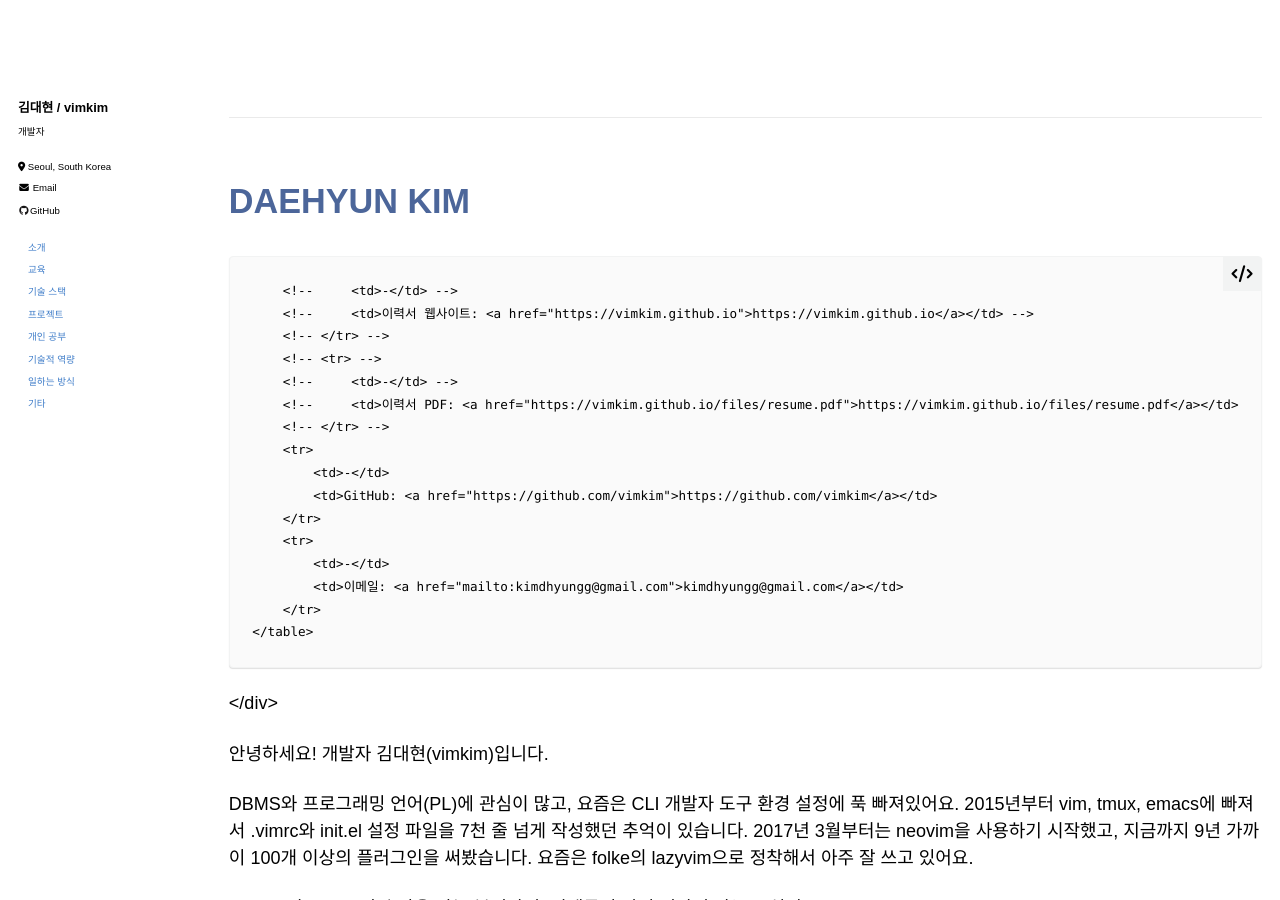
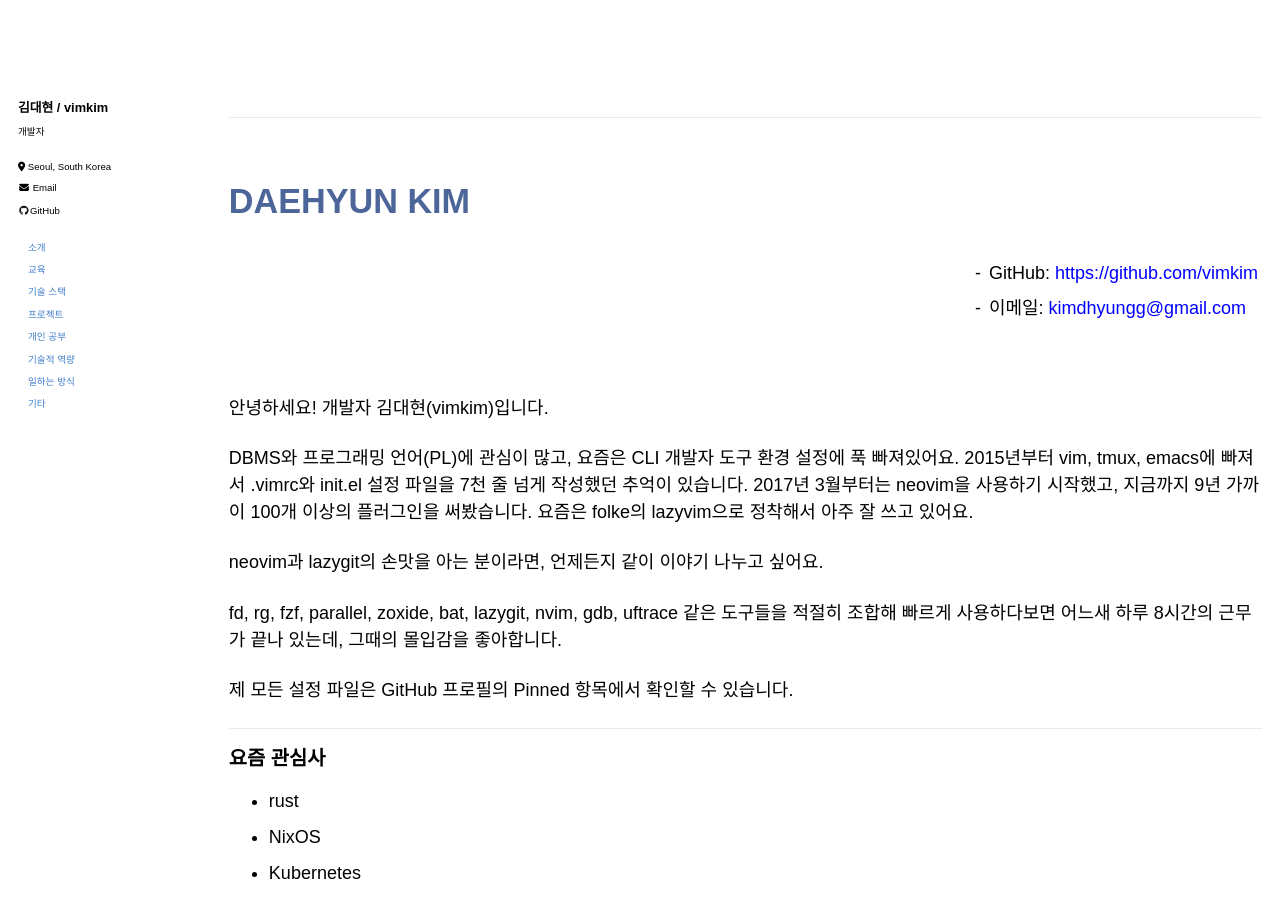
Before and after one commit to vimkim/vimkim.github.io, a Jekyll site: the page built from _pages/about.md, in a window 1280 px wide and 900 px high. Built offline with Jekyll 4.4.1, drawn with Linux system fonts in a browser that asks for light colours; some web fonts are replaced.

Commit message:
fix(about): wrong comment on html tags

```diff
--- a/_pages/about.md
+++ b/_pages/about.md
@@ -15,20 +15,12 @@ redirect_from:
 
 ## DAEHYUN KIM
 
-<!-- - 개인 이력서 / 포트폴리오 웹사이트: <https://vimkim.github.io>
-- GitHub: <https://github.com/vimkim>
-- 이메일: <kimdhyungg@gmail.com>
+<!-- - 개인 이력서 / 포트폴리오 웹사이트: <https://vimkim.github.io> -->
+<!-- - GitHub: <https://github.com/vimkim> -->
+<!-- - 이메일: <kimdhyungg@gmail.com> -->
+
 <div class="right-aligned-info">
     <table class="info-table">
-        <!-- <tr> -->
-
-        <!--     <td>-</td> -->
-        <!--     <td>이력서 웹사이트: <a href="https://vimkim.github.io">https://vimkim.github.io</a></td> -->
-        <!-- </tr> -->
-        <!-- <tr> -->
-        <!--     <td>-</td> -->
-        <!--     <td>이력서 PDF: <a href="https://vimkim.github.io/files/resume.pdf">https://vimkim.github.io/files/resume.pdf</a></td> -->
-        <!-- </tr> -->
         <tr>
             <td>-</td>
             <td>GitHub: <a href="https://github.com/vimkim">https://github.com/vimkim</a></td>
@@ -38,8 +30,8 @@ redirect_from:
             <td>이메일: <a href="mailto:kimdhyungg@gmail.com">kimdhyungg@gmail.com</a></td>
         </tr>
     </table>
+</div>
 
-</div>
 <br />
 
 안녕하세요! 개발자 김대현(vimkim)입니다.
```
